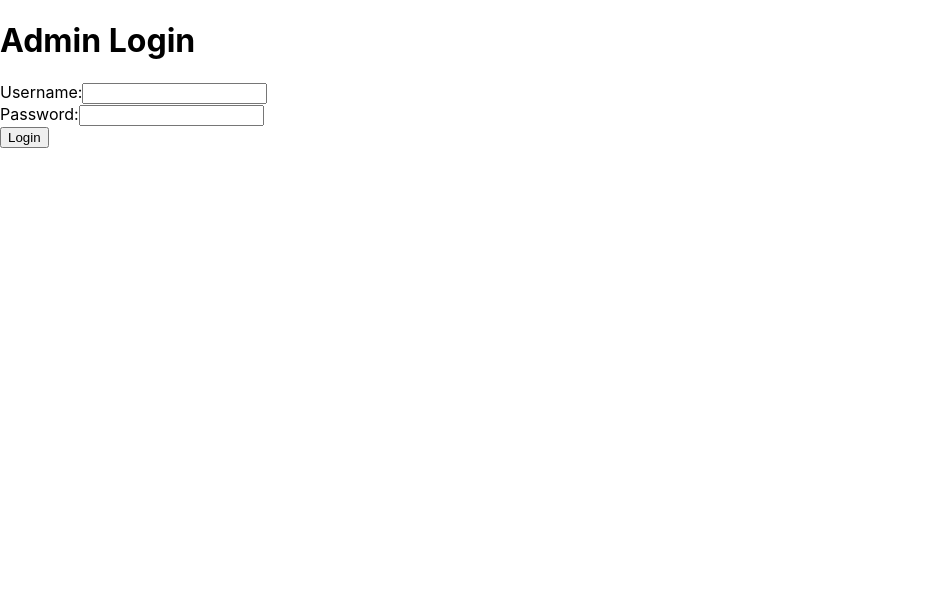
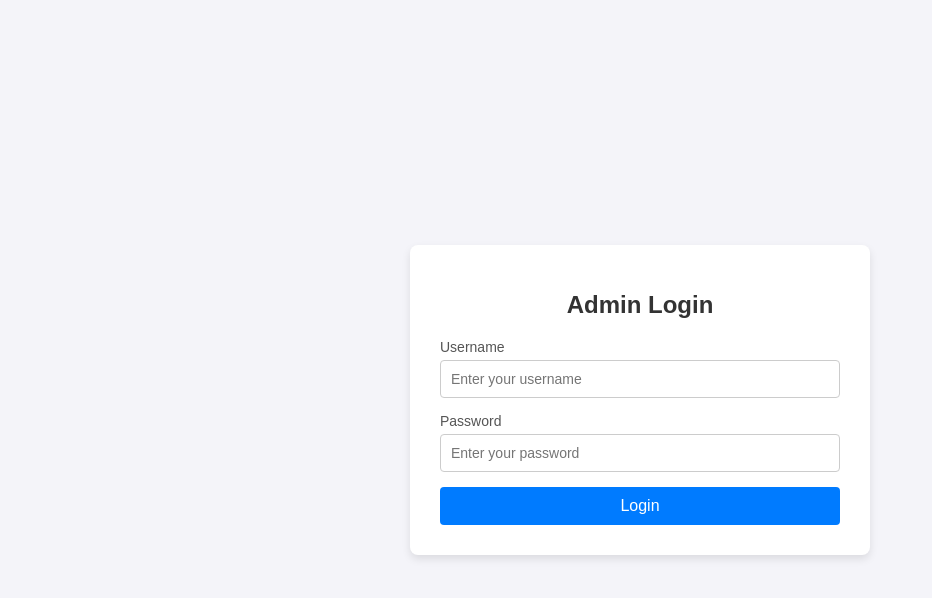
Before and after one commit to EricLi3/EmergencyDataDashboard, a React (Create React App) app in the folder Frontend/: page / in a window 1280 px wide. Shown: the top 598 px of the page, without its empty margins (0-932 px from the left). Built offline with nearby package versions, Linux system fonts and the light colour scheme; no server answers.

Commit message:
Added styling to Login page

```diff
--- /dev/null
+++ b/Frontend/src/components/Login/Login.css
@@ -0,0 +1,80 @@
+body {
+    margin: 0;
+    font-family: Arial, sans-serif;
+    background-color: #f4f4f9;
+}
+
+.login-container {
+    display: flex;
+    justify-content: center;
+    align-items: center;
+    height: 100vh;
+    background-color: #f4f4f9;
+}
+
+.login-box {
+    background: #ffffff;
+    padding: 30px;
+    border-radius: 8px;
+    box-shadow: 0 4px 8px rgba(0, 0, 0, 0.1);
+    width: 100%;
+    max-width: 400px;
+    text-align: center;
+}
+
+.login-title {
+    font-size: 24px;
+    font-weight: bold;
+    margin-bottom: 20px;
+    color: #333333;
+}
+
+.login-form {
+    display: flex;
+    flex-direction: column;
+}
+
+.form-group {
+    margin-bottom: 15px;
+    text-align: left;
+}
+
+.form-group label {
+    display: block;
+    font-size: 14px;
+    margin-bottom: 5px;
+    color: #555555;
+}
+
+.form-group input {
+    width: 100%;
+    padding: 10px;
+    font-size: 14px;
+    border: 1px solid #cccccc;
+    border-radius: 4px;
+    box-sizing: border-box;
+}
+
+.form-group input:focus {
+    border-color: #007bff;
+    outline: none;
+}
+
+.login-button {
+    background-color: #007bff;
+    color: #ffffff;
+    padding: 10px 15px;
+    font-size: 16px;
+    border: none;
+    border-radius: 4px;
+    cursor: pointer;
+    transition: background-color 0.3s ease;
+}
+
+.login-button:hover {
+    background-color: #0056b3;
+}
+
+.login-button:active {
+    background-color: #004085;
+}
--- a/Frontend/src/components/Login/Login.jsx
+++ b/Frontend/src/components/Login/Login.jsx
@@ -1,5 +1,6 @@
 import React, { useState } from "react";
 import axios from "axios";
+import './Login.css'
 
 const Login = ({ onLogin }) => {
     const [username, setUsername] = useState("");
@@ -20,29 +21,35 @@
         }
     };
     return (
-        <div>
-            <h1>Admin Login</h1>
-            <form onSubmit={handleLogin}>
-                <div>
-                    <label>Username:</label>
+        <div className="login-container">
+            <div className="login-box">
+                <h1 className="login-title">Admin Login</h1>
+                <form onSubmit={handleLogin} className="login-form">
+                    <div className="form-group">
+                        <label htmlFor="username">Username</label>
                         <input
                             type="text"
+                            id="username"
                             value={username}
                             onChange={(e) => setUsername(e.target.value)}
+                            placeholder="Enter your username"
                             required
                         />
                     </div>
-                <div>
-                    <label>Password:</label>
+                    <div className="form-group">
+                        <label htmlFor="password">Password</label>
                         <input
                             type="password"
+                            id="password"
                             value={password}
                             onChange={(e) => setPassword(e.target.value)}
+                            placeholder="Enter your password"
                             required
                         />
                     </div>
-                <button type="submit">Login</button>
+                    <button type="submit" className="login-button">Login</button>
                 </form>
+            </div>
         </div>
     );
 }
```
Lines whose indentation alone changed are shown as unchanged.
